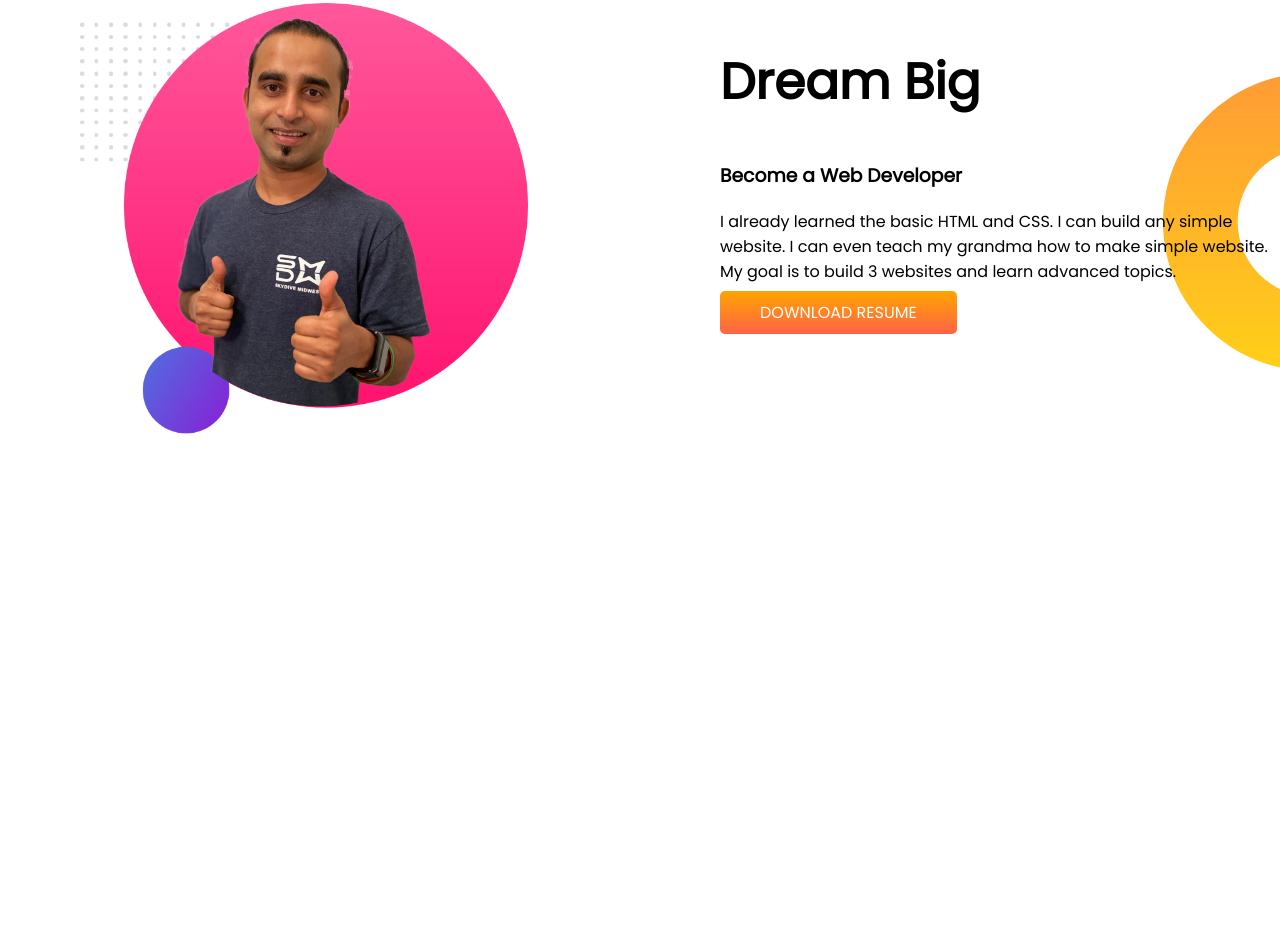
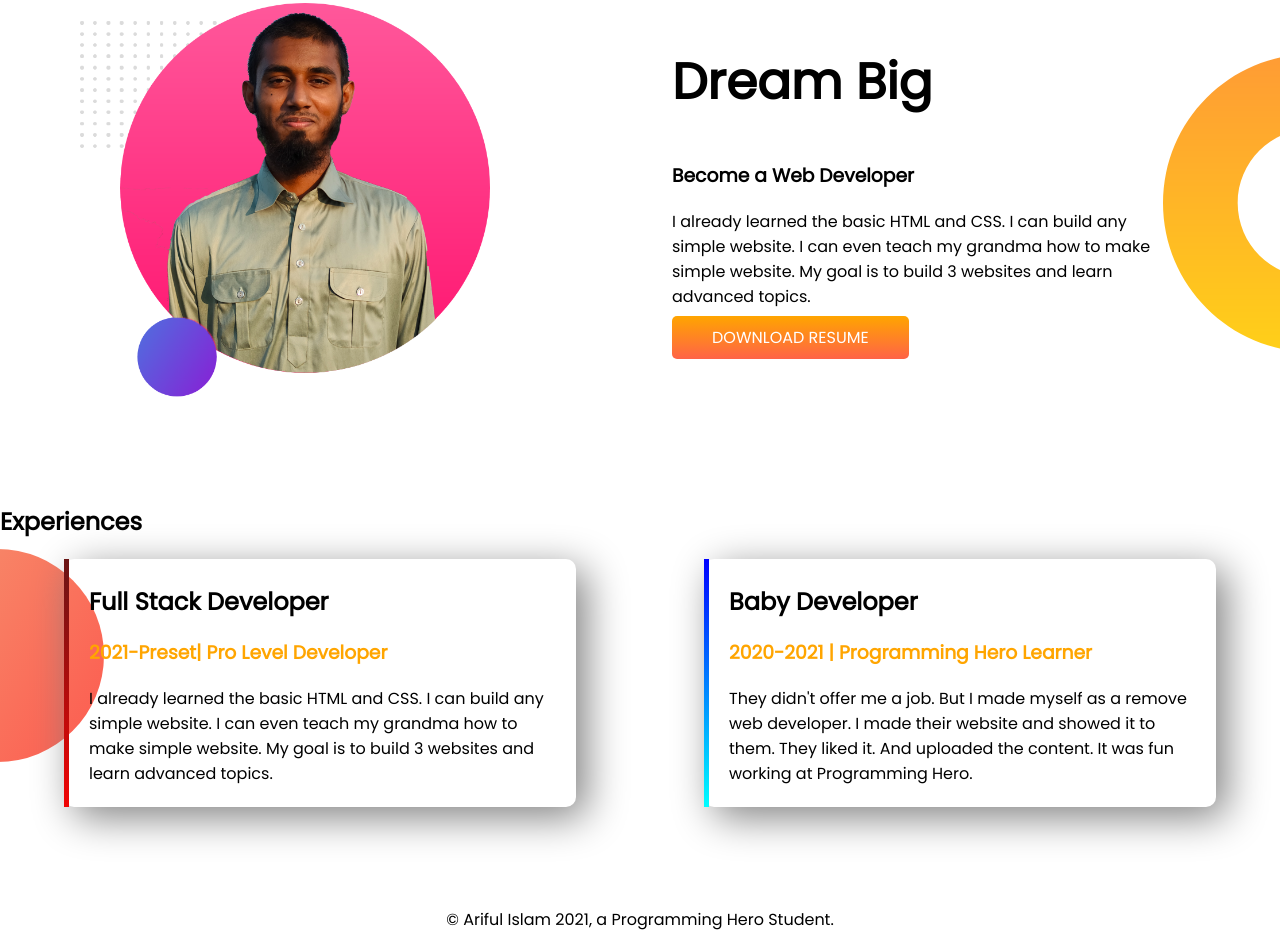
Before and after one commit to arifibnenam/developer-portfolio, a plain HTML site: page index.html in a window 1280 px wide. Shown: the part 560-1508 px from the top of the page. Before the commit the page ends 1101 px from the top, so only its background shows below. Drawn offline with Linux system fonts and the light colour scheme.

Commit message:
moddified

```diff
--- a/index.html
+++ b/index.html
@@ -13,10 +13,10 @@
 </head>
 
 <body>
-    <section class="top-banner">
+    <section class="top-banner flexible-container">
         <div class="half-width">
             <h1>Welcome To </h1>
-            <h1><span id="header-name">Arif</span> World!</h1>
+            <h1><span class="orange-color">Arif</span> World!</h1>
             <h3>Web Developer and Python Developer</h3>
             <p>You might saw me jumping, climbing buildings, and stopping trains. But nobody pays me a dime for that
                 work. That's why I am learning and mastering web development. I will not stop until I become the Web
@@ -24,12 +24,12 @@
             <a class="link-button" href="#" target="_blank">HIRE ME</a>
         </div>
         <div class="half-width">
-            <img src="images/jhankar.png" alt="my picture">
+            <img src="images/arif.png" alt="my picture">
         </div>
     </section>
-    <section class="dream-big">
+    <section class="dream-big flexible-container">
         <div class="half-width">
-            <img src="images/jhankar2.png" alt="my picture">
+            <img src="images/arif2.png" alt="my picture">
         </div>
         <div class="half-width">
             <h1>Dream Big</h1>
@@ -39,6 +39,29 @@
             <a class="link-button" href="#" target="_blank">DOWNLOAD RESUME</a>
         </div>
     </section>
+    <section class="experience">
+        <h2>Experiences</h2>
+        <div class="flexible-container">
+            <div id="web-dev-experience" class="experience-item">
+                <h2>Full Stack Developer</h2>
+                <h3 class="orange-color">2021-Preset| Pro Level Developer</h3>
+                <p>I already learned the basic HTML and CSS. I can build any simple website. I can even teach my grandma
+                    how
+                    to make simple website. My goal is to build 3 websites and learn advanced topics.</p>
+            </div>
+            <div id="baby-dev-experience" class="experience-item">
+                <h2>Baby Developer</h2>
+                <h3 class="orange-color">2020-2021 | Programming Hero Learner</h3>
+                <p>They didn't offer me a job. But I made myself as a remove web developer. I made their website and
+                    showed
+                    it to them. They liked it. And uploaded the content. It was fun working at Programming Hero.</p>
+            </div>
+        </div>
+
+    </section>
+    <footer>
+        <p>© Ariful Islam 2021, a Programming Hero Student.</p>
+    </footer>
 </body>
 
 </html>
--- a/style.css
+++ b/style.css
@@ -5,15 +5,15 @@ body{
 h1{
     font-size: 50px;
 }
-#header-name{
+.orange-color{
     color: orange;
 }
-section{
+.flexible-container{
     display: flex;
     margin-bottom: 100px;
 }
 .half-width{
-    width: 50%;
+    width: 40%;
     padding-left: 80px;
 }
 .half-width img{
@@ -36,3 +36,29 @@ section{
     background-repeat: no-repeat;
     background-position: right;
 }
+.experience-item{
+    width: 40%;
+    box-shadow: 10px 10px 40px gray;
+    margin-left: 5%;
+    margin-right: 5%;
+    border-radius: 10px;
+    padding: 5px 20px;
+}
+.experience{
+    background-image: url(images/exp-bg.png);
+    background-repeat: no-repeat;
+    background-position: left;
+}
+#web-dev-experience{
+    border-left: 5px solid;
+    border-image: linear-gradient(rgb(105, 21, 21), rgb(241, 4, 4));
+    border-image-slice: 1;
+}
+#baby-dev-experience{
+    border-left: 5px solid;
+    border-image: linear-gradient(blue, cyan);
+    border-image-slice: 1;
+}
+footer{
+    text-align: center;
+}
```
Also changed, not shown: images/arif.png (added), images/arif2.png (added), images/jhankar.png (deleted), images/jhankar2.png (deleted), images/my-bg.png (deleted), images/my-bg2.png (deleted), 4 other files.
